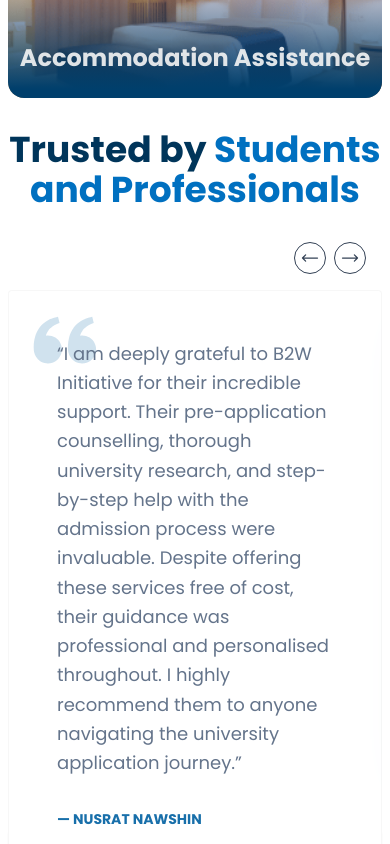
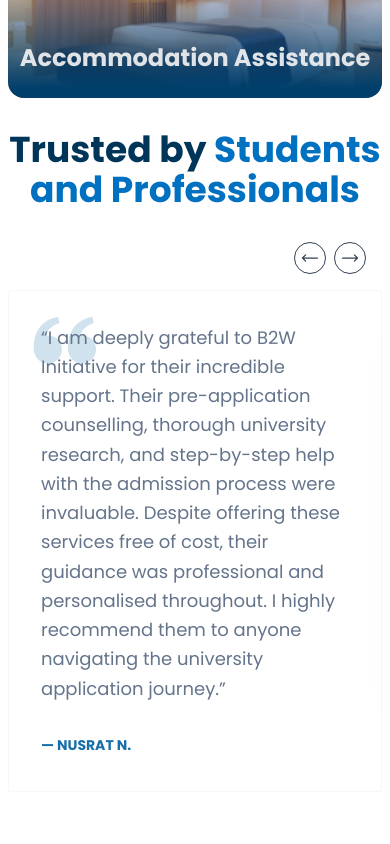
Before and after one commit to wpseemol/b2wi, a Next.js app: page / in a window 390 px wide. Shown: the part 3560-4404 px from the top of the page. Built offline with nearby package versions, Linux system fonts and the light colour scheme.

Commit message:
test monial section data update

```diff
--- a/src/app/(user)/_components/home/testimonial-content.tsx
+++ b/src/app/(user)/_components/home/testimonial-content.tsx
@@ -13,7 +13,7 @@ export default function TestimonialContent({
         <>
             {/*      <!-- Component: Elevated simple base sized testimonial --> */}
             <div className="group overflow-hidden bg-white dark:bg-transparent rounded shadow-2xl text-slate-500 shadow-slate-200 dark:shadow-black border border-neutral-300/20 min-h-[300px]">
-                <div className="relative p-6">
+                <div className="relative md:p-6 p-2">
                     <figure className="relative z-10">
                         <blockquote className="p-6 text-lg leading-relaxed">
                             <p className="dark:text-neutral-100/80">
--- a/src/app/(user)/_components/home/testimonials-section.tsx
+++ b/src/app/(user)/_components/home/testimonials-section.tsx
@@ -2,7 +2,7 @@ import TestimonialSlider from './testimonial-slider';
 
 export default function TestimonialsSection() {
     return (
-        <section className="container mx-auto md:px-0 px-2 mb-20 pb-20">
+        <section className="container mx-auto md:px-0 px-2 md:mb-20 md:pb-20 sm:mb-[19rem] mb-[18rem]">
             <div className="">
                 <h2 className="text-center sm:text-[40px] sm:font-bold text-4xl font-semibold text-[#00355a] dark:text-neutral-100 mb-4">
                     Trusted by
--- a/src/lib/db/testimonial-data.ts
+++ b/src/lib/db/testimonial-data.ts
@@ -8,25 +8,25 @@ export interface Testimonial {
 export const testimonials: Testimonial[] = [
     {
         id: 1,
-        name: '— Nusrat Nawshin',
+        name: '— Nusrat N.',
         title: '',
         text: '“I am deeply grateful to B2W Initiative for their incredible support. Their pre-application counselling, thorough university research, and step-by-step help with the admission process were invaluable. Despite offering these services free of cost, their guidance was professional and personalised throughout. I highly recommend them to anyone navigating the university application journey.”',
     },
     {
         id: 2,
-        name: '— Mahbub Hossain',
+        name: '— Mahbub H.',
         title: '',
         text: '“The B2W Initiative helped me a lot in picking out suitable universities considering my profile that would maximize my chances of admission and scholarship. They also helped me polish my SOP, prep for the visa interview, and become ready overall for the journey ahead. I am grateful to the whole B2WI Team.”',
     },
     {
         id: 3,
-        name: '— Golam Azam Bahauddin',
+        name: '— Golam Azam B.',
         title: '',
         text: '“I am in the early stage of application. So far, they are very swift at what the do and precise at their communication. They helped me a lot in university search and extended their insight and expertise to narrow down my final choices.”',
     },
     {
         id: 4,
-        name: '— Nusrat Jahan  Tamanna',
+        name: '— Nusrat Jahan  T.',
         title: '',
         text: '“I am truly thankful for the support of B2W, which has been both motivating and life-changing. It has guided me in taking steps that will shape my career, improve my skills, and enable me to contribute to enhancing Bangladesh’s presence on the global stage.”',
     },
```
